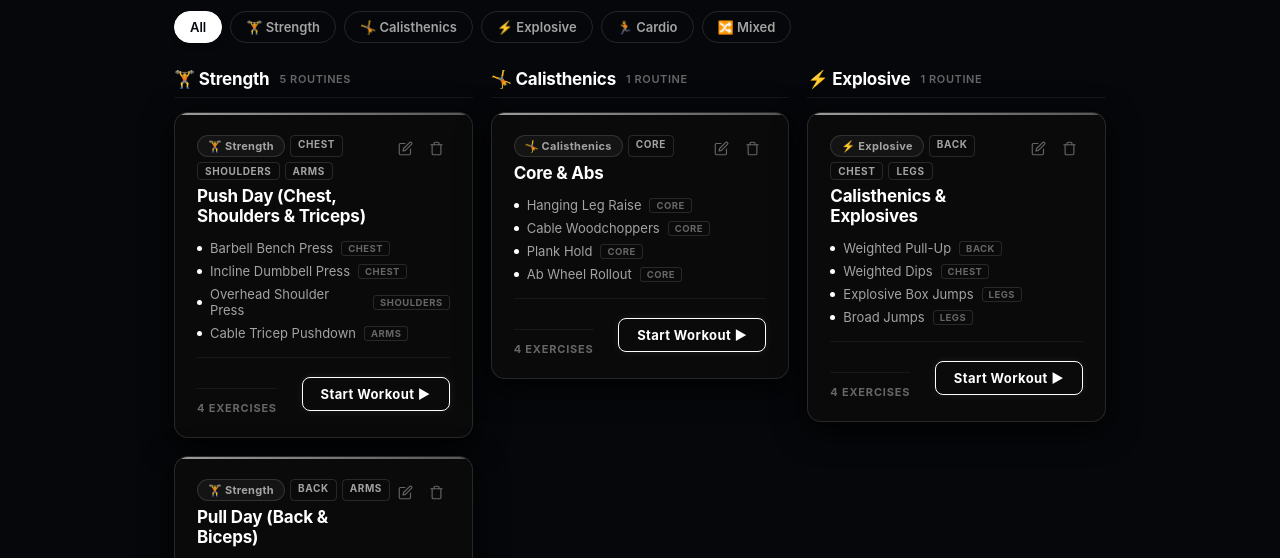
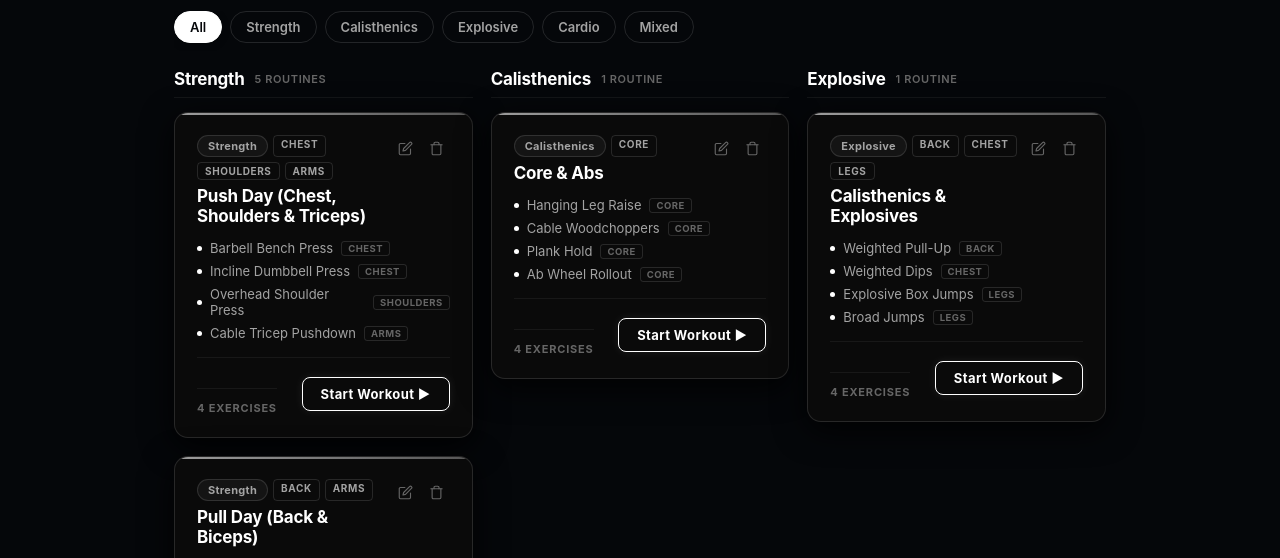
Before and after one commit to MiKecantdothis/plates, a website: page index.html in a window 1280 px wide. Both pictures are taken after a click on the button "Start Workout ▶". Shown: the part 210-768 px from the top of the page. Drawn offline with nearby package versions, Linux system fonts and the light colour scheme; a web font is replaced by a local one.

Commit message:
Remove emojis from routine filter chips, badges, and UI buttons

```diff
--- a/app.js
+++ b/app.js
@@ -998,11 +998,11 @@
 
     // Routine type badge
     const typeLabels = {
-      strength: '🏋️ Strength',
-      bodyweight: '🤸 Calisthenics',
-      explosive: '⚡ Explosive',
-      cardio: '🏃 Cardio',
-      mixed: '🔀 Mixed',
+      strength: 'Strength',
+      bodyweight: 'Calisthenics',
+      explosive: 'Explosive',
+      cardio: 'Cardio',
+      mixed: 'Mixed',
     };
     const rtype = inferRoutineType(r);
     const typeBadge = `<span class="routine-type-badge routine-type-${esc(rtype)}">${esc(typeLabels[rtype] || rtype)}</span>`;
@@ -1079,11 +1079,11 @@
 
     // Routine type labels for group headers
     const ROUTINE_TYPE_LABELS = {
-      strength: '🏋️ Strength',
-      bodyweight: '🤸 Calisthenics',
-      explosive: '⚡ Explosive',
-      cardio: '🏃 Cardio',
-      mixed: '🔀 Mixed',
+      strength: 'Strength',
+      bodyweight: 'Calisthenics',
+      explosive: 'Explosive',
+      cardio: 'Cardio',
+      mixed: 'Mixed',
     };
 
     if (selectedRoutineTypeFilter === 'all') {
@@ -2466,7 +2466,7 @@
       a.click();
       document.body.removeChild(a);
       URL.revokeObjectURL(url);
-      toast('Backup exported successfully! 📦');
+      toast('Backup exported successfully');
     } catch (err) {
       console.error('Export failed:', err);
       toast('Could not export backup file');
@@ -2548,7 +2548,7 @@
         renderShopping();
         applyUnitUI();
 
-        toast(`Imported ${addedCount} workouts and ${importedRoutines.length} routines! 🎉`);
+        toast(`Imported ${addedCount} workouts and ${importedRoutines.length} routines`);
       } catch (err) {
         console.error('Import failed:', err);
         toast('Invalid backup file. Could not parse JSON.');
@@ -3192,7 +3192,7 @@
                 <div class="recent-session-date">${dateStr}</div>
               </div>
               <div class="recent-session-meta">
-                ${durStr ? `⏱️ ${durStr}` : ''} ${volStr ? ` · 🏋️ ${esc(volStr)}` : ''}
+                ${durStr ? esc(durStr) : ''}${durStr && volStr ? ' · ' : ''}${volStr ? esc(volStr) : ''}
               </div>
               <div class="recent-session-exercises">
                 ${esc(exercisesStr)}${h.exercises && h.exercises.length > 3 ? ` +${h.exercises.length - 3} more` : ''}
--- a/index.html
+++ b/index.html
@@ -15,7 +15,7 @@
   <link rel="preconnect" href="https://fonts.cdnfonts.com" crossorigin />
   <link href="https://fonts.cdnfonts.com/css/sf-pro-display" rel="stylesheet" />
   <script src="https://cdn.jsdelivr.net/npm/chart.js"></script>
-  <link rel="stylesheet" href="index.css?v=22" />
+  <link rel="stylesheet" href="index.css?v=23" />
 </head>
 <body>
   <!-- ───── Top Bar ───── -->
@@ -313,8 +313,8 @@
             <div class="dashboard-card-subtitle">Protect your workout history and routines across updates</div>
           </div>
           <div style="display: flex; gap: 8px; flex-wrap: wrap;">
-            <button type="button" id="btn-export-backup" class="btn-secondary btn-small" title="Export all your workouts and routines to a JSON file">Export Backup 📦</button>
-            <button type="button" id="btn-import-backup" class="btn-secondary btn-small" title="Import workouts and routines from a JSON backup">Import Backup 📥</button>
+            <button type="button" id="btn-export-backup" class="btn-secondary btn-small" title="Export all your workouts and routines to a JSON file">Export Backup</button>
+            <button type="button" id="btn-import-backup" class="btn-secondary btn-small" title="Import workouts and routines from a JSON backup">Import Backup</button>
           </div>
         </div>
       </div>
@@ -354,11 +354,11 @@
       <div class="bodypart-filters-bar">
         <div class="bodypart-filters" id="routine-type-filters" role="tablist" aria-label="Filter workouts by type">
           <button type="button" class="bodypart-chip active" data-rtype="all">All</button>
-          <button type="button" class="bodypart-chip" data-rtype="strength">🏋️ Strength</button>
-          <button type="button" class="bodypart-chip" data-rtype="bodyweight">🤸 Calisthenics</button>
-          <button type="button" class="bodypart-chip" data-rtype="explosive">⚡ Explosive</button>
-          <button type="button" class="bodypart-chip" data-rtype="cardio">🏃 Cardio</button>
-          <button type="button" class="bodypart-chip" data-rtype="mixed">🔀 Mixed</button>
+          <button type="button" class="bodypart-chip" data-rtype="strength">Strength</button>
+          <button type="button" class="bodypart-chip" data-rtype="bodyweight">Calisthenics</button>
+          <button type="button" class="bodypart-chip" data-rtype="explosive">Explosive</button>
+          <button type="button" class="bodypart-chip" data-rtype="cardio">Cardio</button>
+          <button type="button" class="bodypart-chip" data-rtype="mixed">Mixed</button>
         </div>
       </div>
 
@@ -553,8 +553,8 @@
       <div class="section-header">
         <h1>Workout History</h1>
         <div style="display: flex; gap: 8px; align-items: center; flex-wrap: wrap;">
-          <button type="button" id="btn-export-history" class="btn-secondary btn-small" title="Export all your workouts and routines to JSON">Export Backup 📦</button>
-          <button type="button" id="btn-import-history" class="btn-secondary btn-small" title="Import workouts from JSON backup">Import Backup 📥</button>
+          <button type="button" id="btn-export-history" class="btn-secondary btn-small" title="Export all your workouts and routines to JSON">Export Backup</button>
+          <button type="button" id="btn-import-history" class="btn-secondary btn-small" title="Import workouts from JSON backup">Import Backup</button>
           <button type="button" id="btn-clear-history" class="btn-danger">Clear All</button>
         </div>
       </div>
@@ -726,7 +726,7 @@
   </div>
 
   <input type="file" id="input-import-file" accept=".json" style="display: none;" />
-  <script src="app.js?v=22"></script>
+  <script src="app.js?v=23"></script>
   <script>
     if ('serviceWorker' in navigator) {
       navigator.serviceWorker.register('./sw.js').then((reg) => {
--- a/sw.js
+++ b/sw.js
@@ -1,7 +1,7 @@
 // Plates Service Worker — offline support
 // VERSION should match the ?v= numbers in index.html. If they ever drift
 // apart, offline still works: lookups fall back to ignoring the ?v= part.
-const VERSION = 22;
+const VERSION = 23;
 const CACHE_NAME = `plates-v${VERSION}`;
 const NETWORK_TIMEOUT_MS = 3000;
 
```
